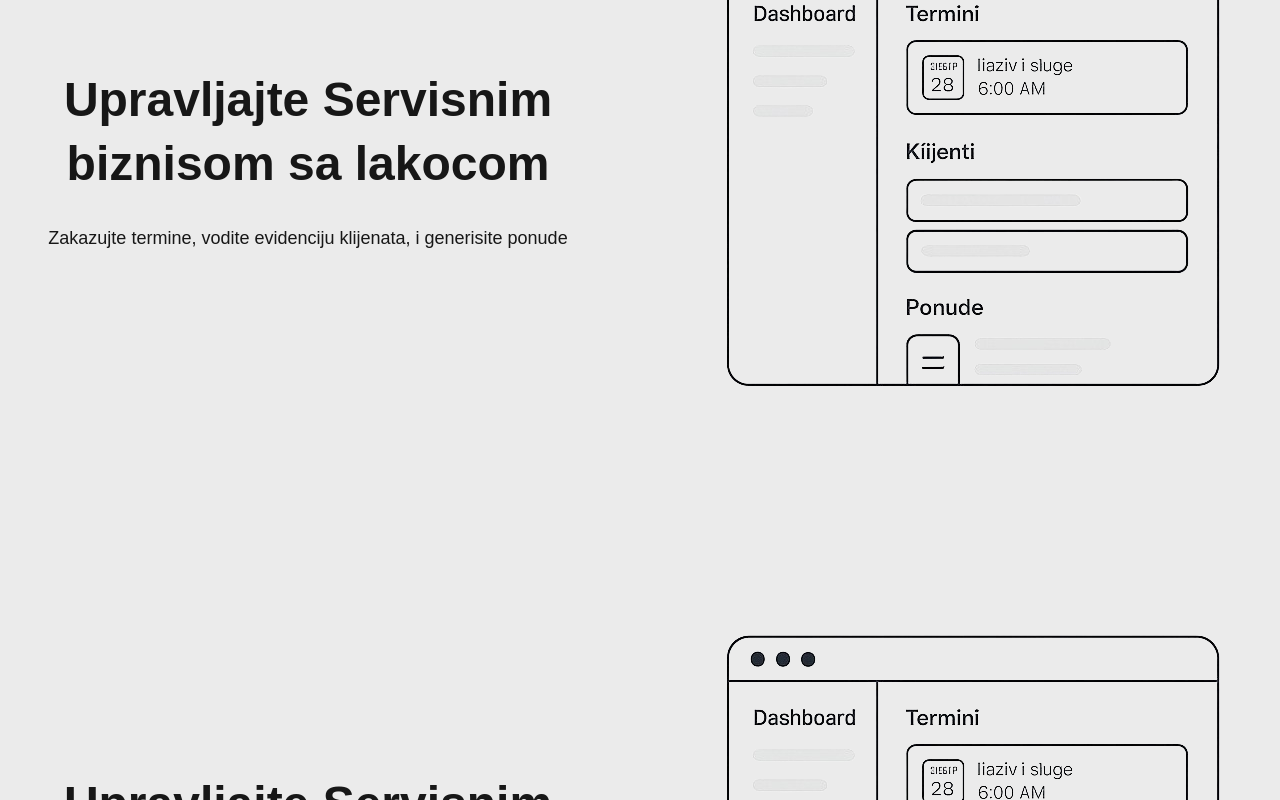
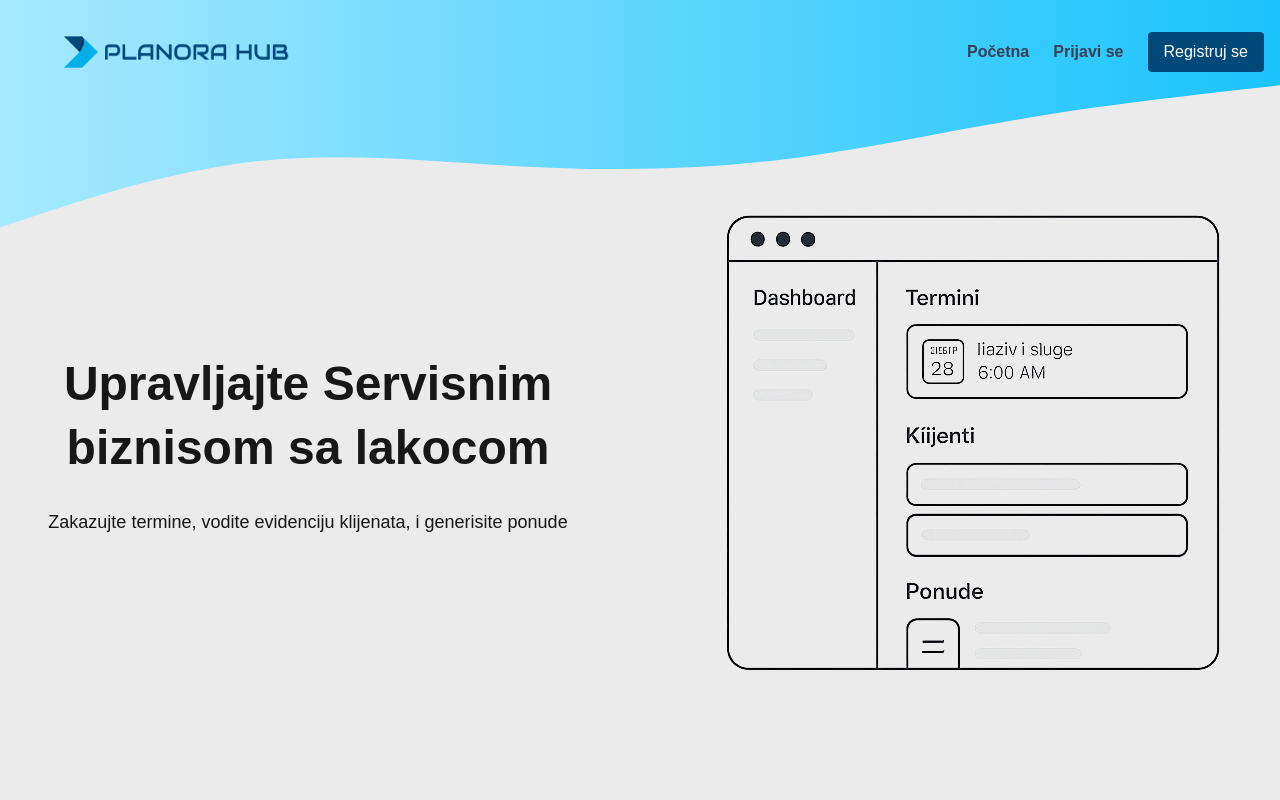
Before and after one commit to RadojkoR/planora, a Next.js app: page / in a window 1280 px wide. Shown: the top 800 px of the page. Built offline with nearby package versions, Linux system fonts and the light colour scheme.

Commit message:
fixed header background

```diff
--- a/src/app/layout.tsx
+++ b/src/app/layout.tsx
@@ -1,7 +1,8 @@
 import type { Metadata } from "next";
 import { Inter, Poppins } from "next/font/google";
 import "@/assets/styles/main.css";
-import { NavBar, Footer, MainHeaderBackground } from "@/components";
+import { NavBar, Footer} from "@/components";
+import MainHeaderBackground from "@/components/mainHeader/mainHeaderBackground";
 
 
 const inter = Inter({
--- a/src/assets/styles/partials/nav.css
+++ b/src/assets/styles/partials/nav.css
@@ -1,5 +1,5 @@
 @layer components {
     .mainNav {
-        @apply px-4 py-3 fixed w-full
+        @apply px-4 py-3 fixed top-0 w-full
     }
 }
```
